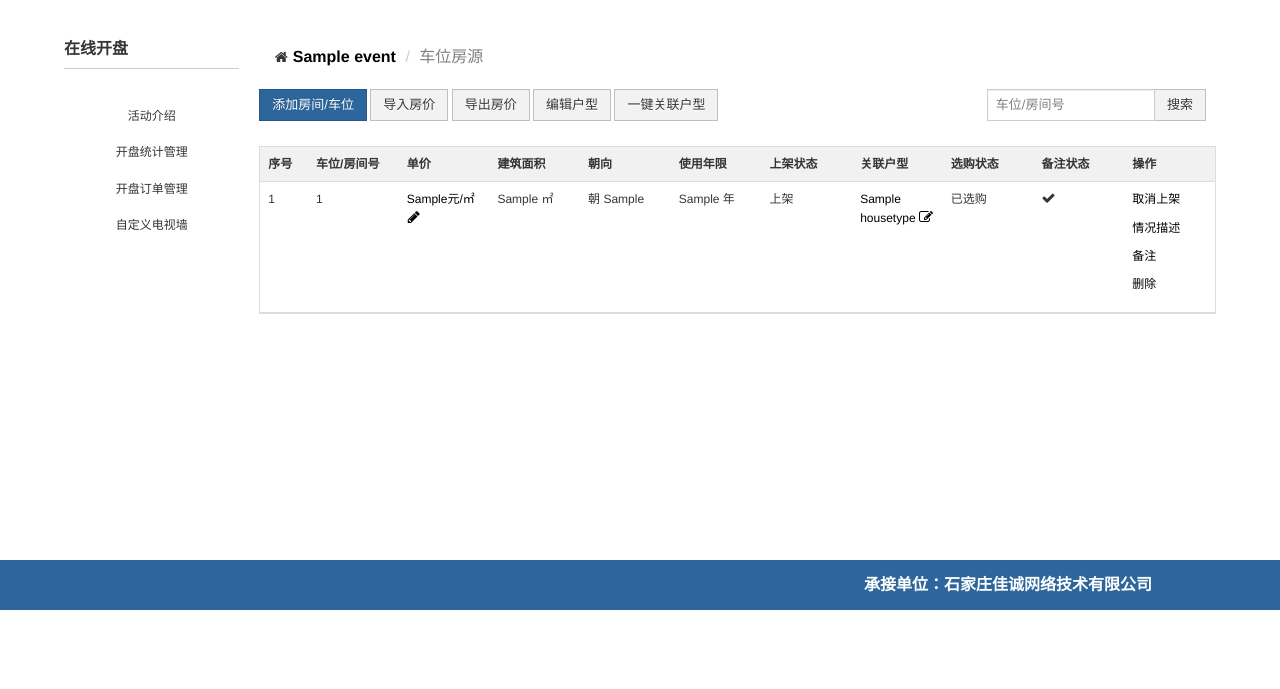
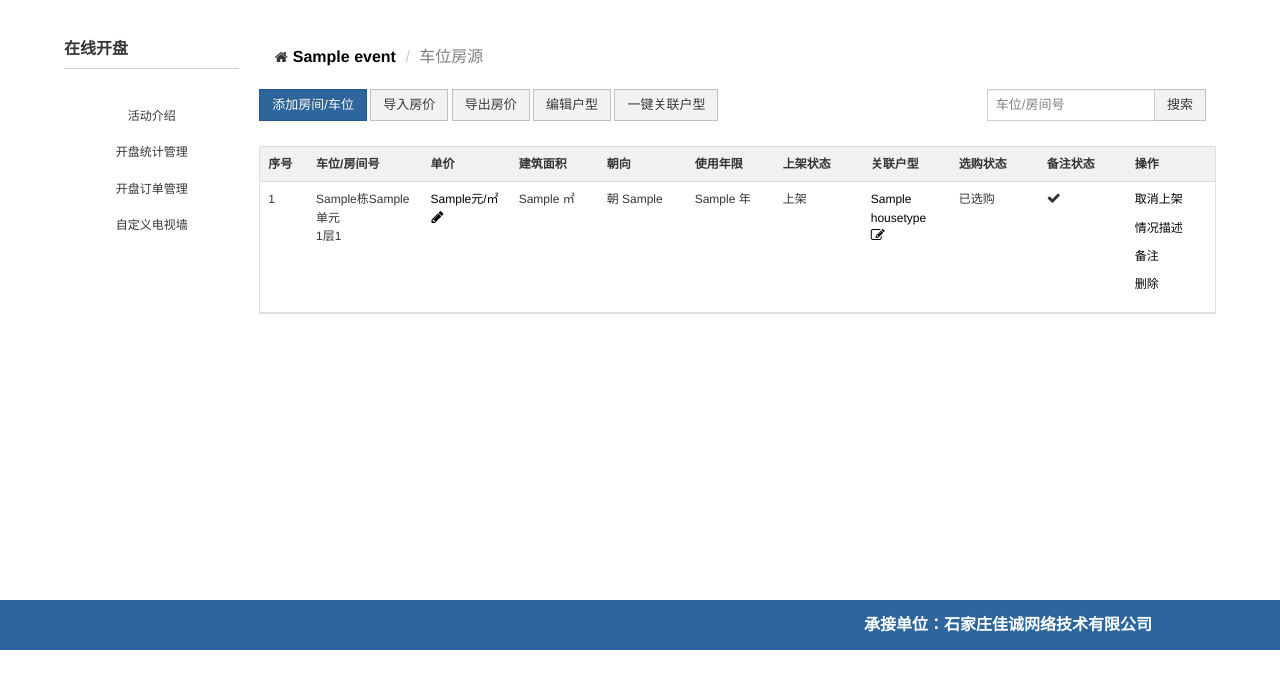
Before and after one commit to superOnes/roomBuy, a Django app: page /1/rooms/ in a window 1280 px wide. Shown: the part 50-739 px from the top of the page. Run offline with Django 3.2, Linux system fonts and the light colour scheme; a user stored in the database is signed in; tables that the repository leaves empty hold one stand-in row (values such as "Sample post"); lists and menus that the app fills with data are empty; some libraries are stand-ins or nearby versions.

Commit message:
清除公测提示成功、车位房源房间号显示、中间部分高度修改

```diff
--- a/static/customJS/index.js
+++ b/static/customJS/index.js
@@ -63,7 +63,10 @@ function deleteOrder(thisId){
 		async:true,
 		data:{id:thisId},
 		success:function(){
-			window.location.reload();
+			alert("清除公测名单成功！！！");
+			setTimeout(function(){
+				window.location.reload();
+			},1500)
 		},
 		error:function(){
 			alert("未知错误")
--- a/static/style/style.css
+++ b/static/style/style.css
@@ -197,7 +197,7 @@ input[type="number"]{
 @media only screen and (max-width: 1920px) {
 	#listContent{
 		width:85%;
-		min-height: 834px;
+		min-height: 846px;
 	}
 }
 @media only screen and (max-width: 1440px) {
@@ -208,7 +208,7 @@ input[type="number"]{
 }
 @media only screen and (max-width: 1320px) {
 	#listContent{
-		min-height: 520px;
+		min-height: 560px;
 	}
 }
 
--- a/templates/eventdetail_list.html
+++ b/templates/eventdetail_list.html
@@ -50,7 +50,7 @@
 	<thead>
 		<tr>
 			<th data-width="5%">序号</th>
-			<th>车位/房间号</th>
+			<th data-width="12%">车位/房间号</th>
 			<th>单价</th>
 			<th>建筑面积</th>
 			<th>朝向</th>
@@ -66,7 +66,7 @@
 		{% for obj in object_list %}
 		<tr>
 			<td>{{ forloop.counter }}</td>
-			<td>{{ obj.room_num }}</td>
+			<td>{{ obj.building }}栋{{ obj.unit }}单元<br/>{{ obj.floor }}层{{ obj.room_num }}</td>
 			<td><p><a data-iframe="{% url 'room_price_update' pk=obj.id %}"
                     data-toggle="modal" data-title="编辑单价">{{ obj.unit_price }}元/㎡
                  <i class="icon icon-pencil"/></a></p></td>
```
